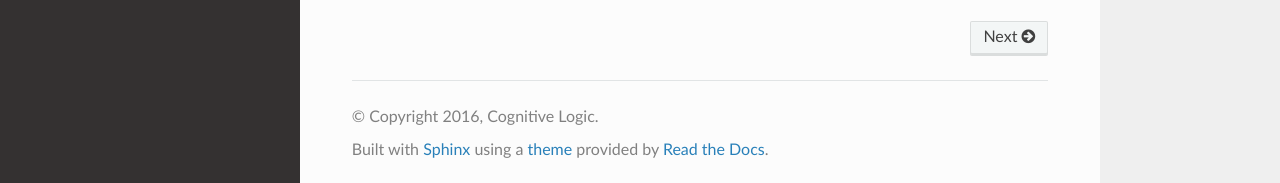
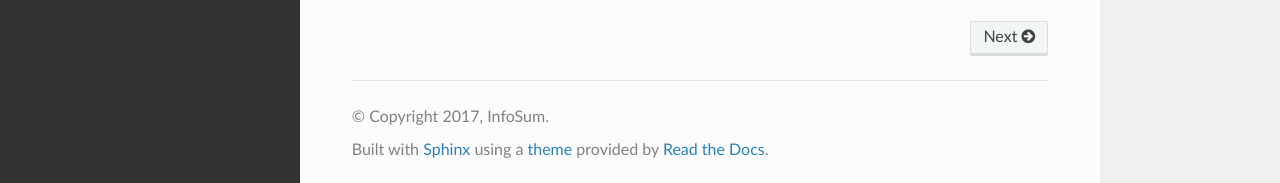
Before and after one commit to cognitivelogic/databake-docs, a Sphinx documentation site: the page built from docs/source/index.rst, in a window 1280 px wide and 925 px high. Shown: the part 739-922 px from the top of the window. Built offline with Sphinx 7.4.7 and the Read the Docs theme 2.0.0, drawn with Linux system fonts in a browser that asks for light colours.

Commit message:
Updates company name

```diff
--- a/docs/source/conf.py
+++ b/docs/source/conf.py
@@ -63,7 +63,7 @@ master_doc = 'index'
 
 # General information about the project.
 project = 'DataBake'
-copyright = '2016, Cognitive Logic'
+copyright = '2017, InfoSum'
 author = 'John Children'
 
 # The version info for the project you're documenting, acts as replacement for
```
